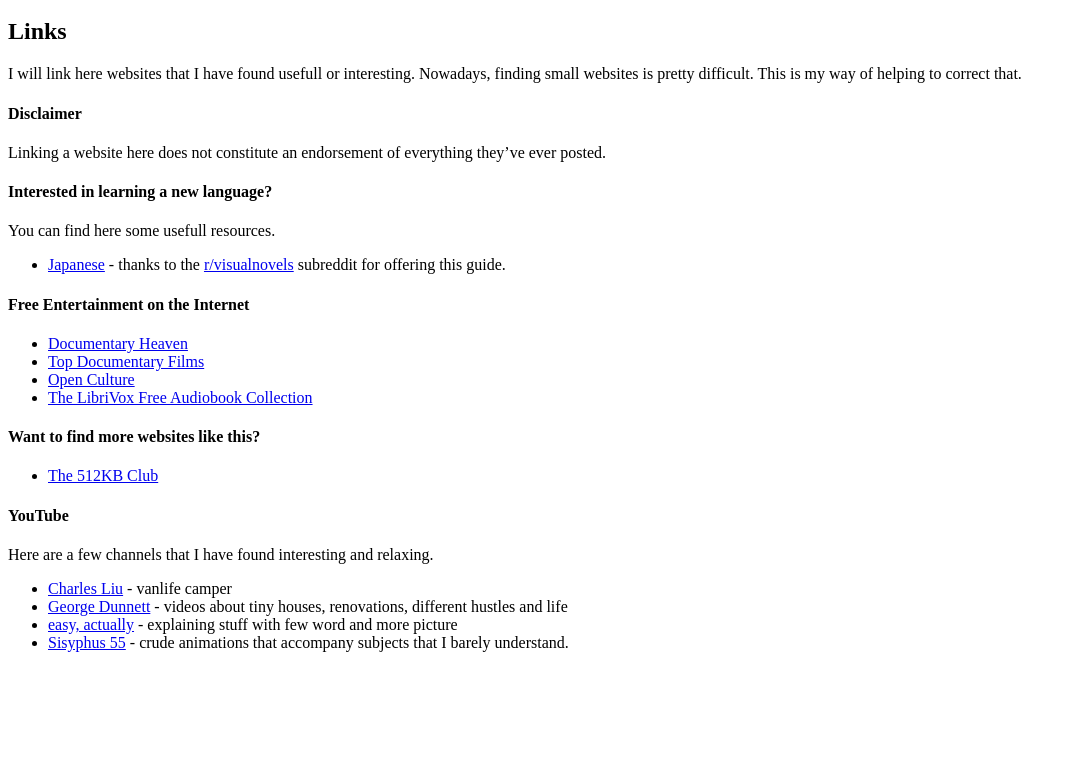
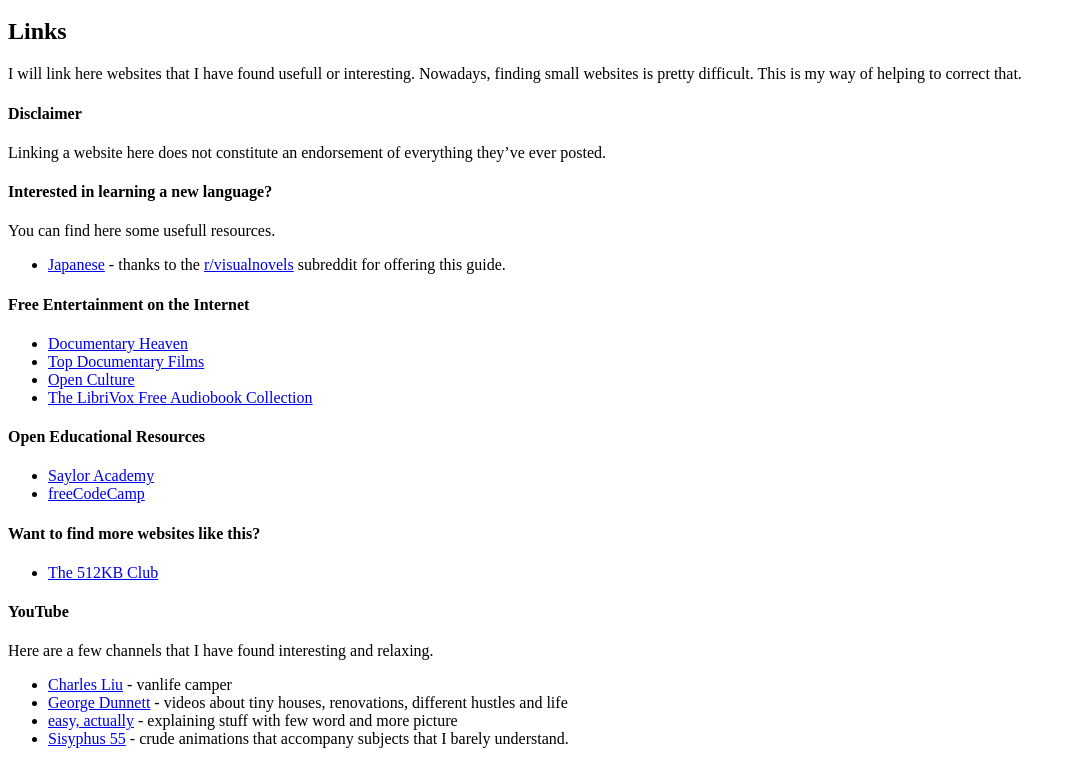
Before and after one commit to shaggsteru/htmlwebiste, a plain HTML site: page links.html in a window 1280 px wide. Shown: the part 86-850 px from the top of the page, without its empty margins (0-1071 px from the left). Before the commit the page ends 800 px from the top, so only its background shows below. Drawn offline with Linux system fonts and the light colour scheme.

Commit message:
Update links.html

```diff
--- a/links.html
+++ b/links.html
@@ -35,6 +35,11 @@
             <li><a href="https://www.openculture.com/free-documentaries-online">Open Culture</a></li>
             <li><a href="https://archive.org/details/librivoxaudio">The LibriVox Free Audiobook Collection</a></li>
         </ul>
+        <h4>Open Educational Resources</h4>
+        <ul>
+            <li><a href="https://www.saylor.org/">Saylor Academy</a></li>
+            <li><a href="https://www.freecodecamp.org/">freeCodeCamp</a></li>
+        </ul>
 
         <h4>Want to find more websites like this?</h4>
         <ul><li><a href="https://512kb.club/">The 512KB Club</a></li></ul>
```
